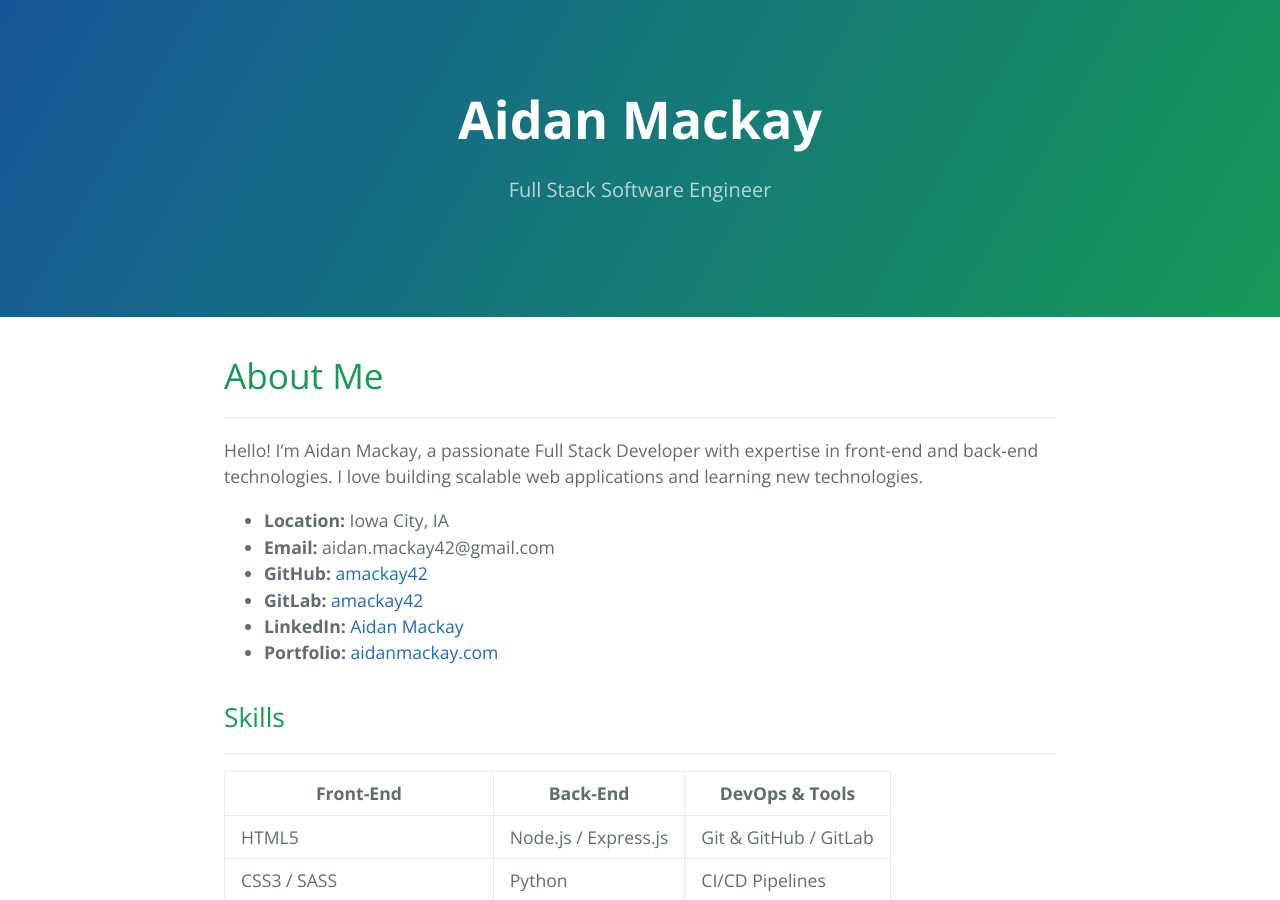
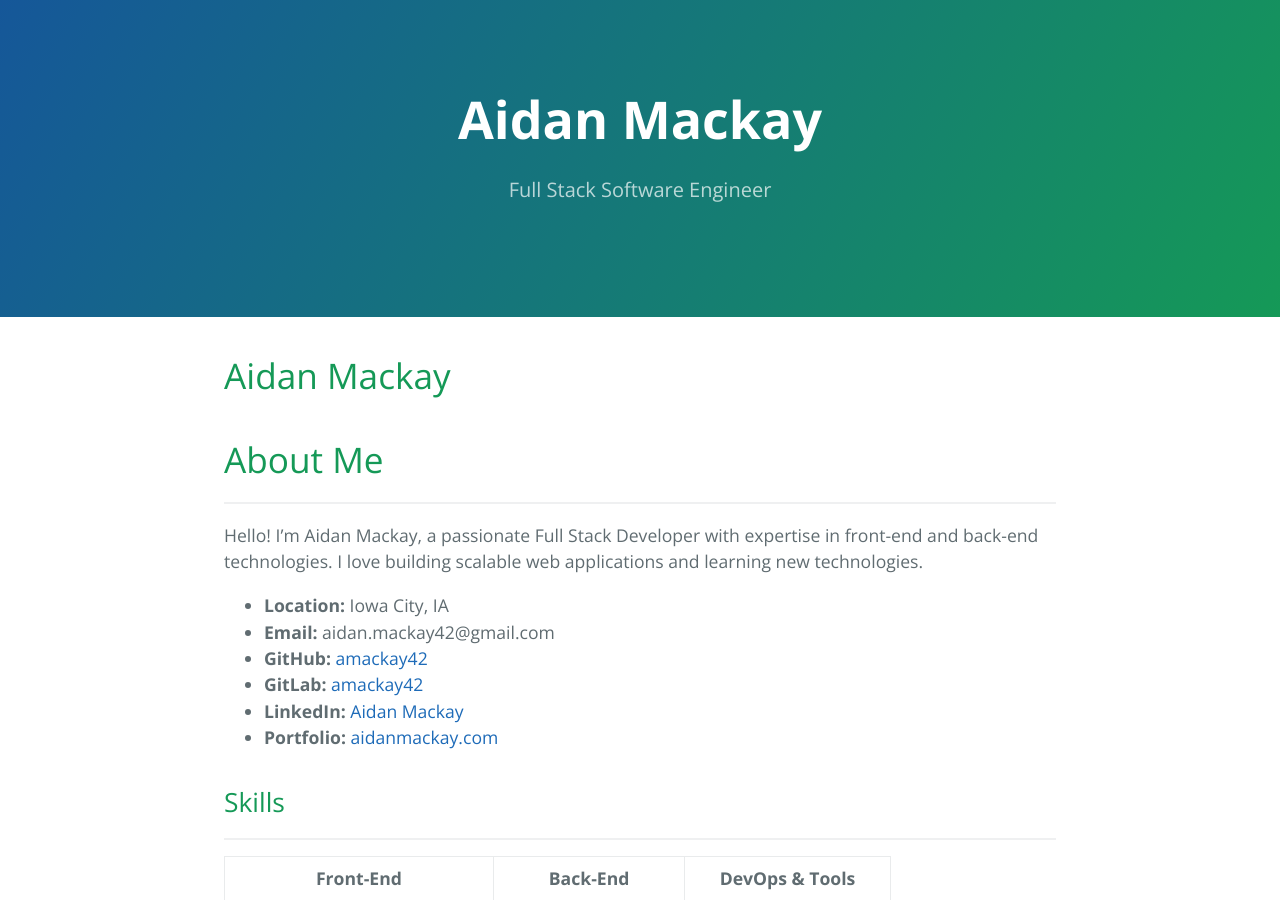
Before and after one commit to amackay42/amackay42.github.io, a Jekyll site: the page built from index.md, in a window 1280 px wide and 900 px high. Built offline with Jekyll 4.4.1, drawn with Linux system fonts in a browser that asks for light colours.

Commit message:
title change

```diff
--- a/index.md
+++ b/index.md
@@ -1,6 +1,10 @@
 ---
 layout: default
 ---
+
+# Aidan Mackay
+
+<!-- TODO: why the hell does this top line auto populate title when pushed -->
 
 # About Me
 
```
